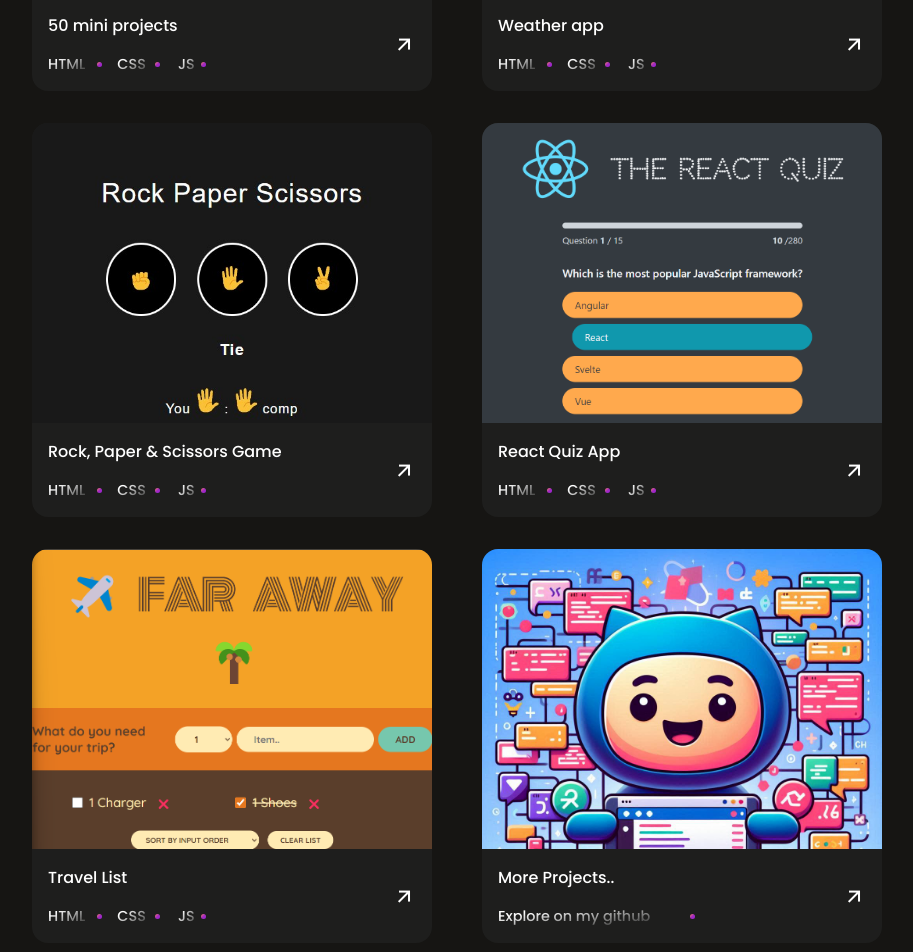
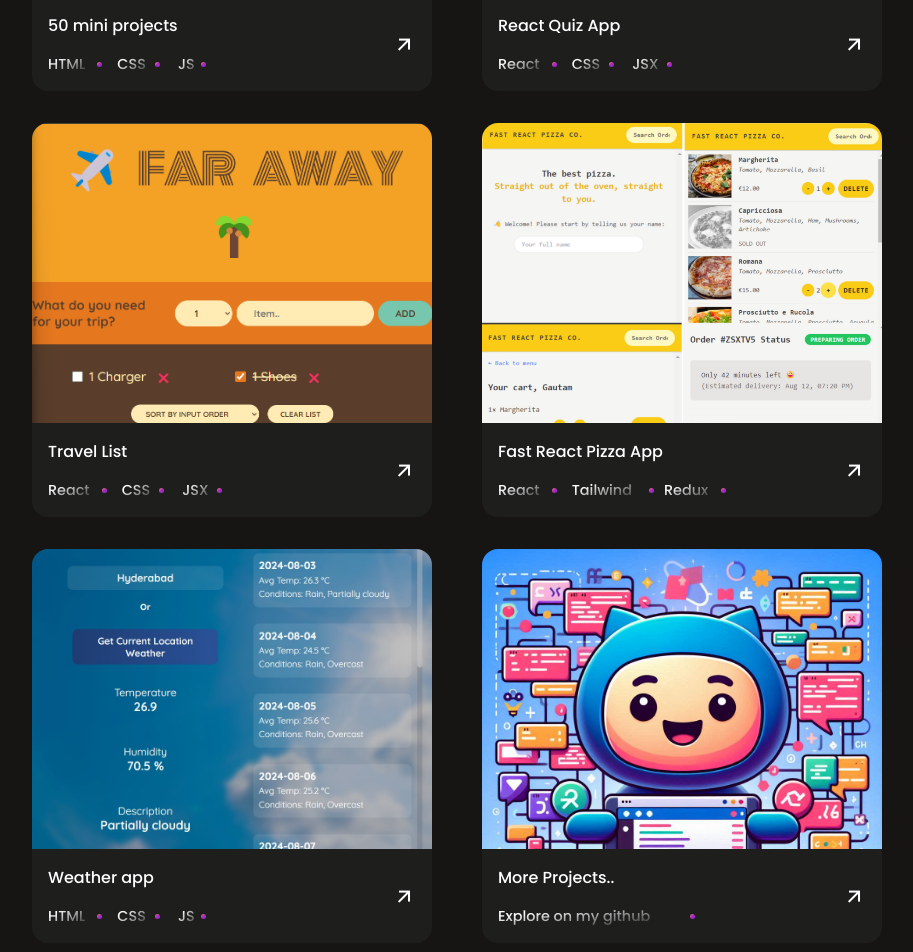
Before and after one commit to Gautamp11/responsive-portfolio, a plain HTML site: page index.html in a window 1280 px wide. Shown: the part 1450-2402 px from the top of the page, without its empty margins (183-1096 px from the left). Drawn offline with nearby package versions, Linux system fonts and the light colour scheme.

Commit message:
added new project fast react pizza

```diff
--- a/index.html
+++ b/index.html
@@ -80,7 +80,22 @@
     <section class="section__container project__container" id="project">
       <h2>PROJECTS</h2>
       <div class="project__grid">
+<!--         <div class="project__card">
+          <img src="assets/project-react-travel-list.png" alt="image">
+          <div class="project__card__details">
+            <p>This is a project</p>
+            <p>HTML, CSS and JS</p>
+          </div>
+
+        </div>
         <div class="project__card">
+          <img src="assets/project-react-travel-list.png" alt="image">
+          <div class="project__card__details">
+            <p>This is a project</p>
+            <p>HTML, CSS and JS</p>
+          </div>
+        </div> -->
+         <div class="project__card">
           <div class="project__image__container">
             <img src="assets/project-50-mini.jpeg" alt="project" />
           </div>
@@ -95,6 +110,67 @@
             </div>
             <a
               href="https://github.com/Gautamp11/50-projects-in-50-days"
+              target="_blank"
+              ><i class="ri-arrow-right-up-line"></i
+            ></a>
+          </div>
+        </div>
+
+        <div class="project__card">
+          <div class="project__image__container">
+            <img src="assets/project-react-quiz.png" alt="project" />
+          </div>
+          <div class="project__card__details">
+            <div>
+              <h4>React Quiz App</h4>
+              <div class="project-skills">
+                <span>React</span>
+                <span>CSS</span>
+                <span>JSX</span>
+              </div>
+            </div>
+            <a
+              href="https://github.com/Gautamp11/rock-paper-scissors-game"
+              target="_blank"
+              ><i class="ri-arrow-right-up-line"></i
+            ></a>
+          </div>
+        </div>
+        <div class="project__card">
+          <div class="project__image__container">
+            <img src="assets/project-react-travel-list.png" alt="project" />
+          </div>
+          <div class="project__card__details">
+            <div>
+              <h4>Travel List</h4>
+              <div class="project-skills">
+                <span>React</span>
+                <span>CSS</span>
+                <span>JSX</span>
+              </div>
+            </div>
+            <a
+              href="https://github.com/Gautamp11/rock-paper-scissors-game"
+              target="_blank"
+              ><i class="ri-arrow-right-up-line"></i
+            ></a>
+          </div>
+        </div>
+        <div class="project__card">
+          <div class="project__image__container">
+            <img src="assets/project-react-pizza-app.jpg" alt="project" />
+          </div>
+          <div class="project__card__details">
+            <div>
+              <h4>Fast React Pizza App</h4>
+              <div class="project-skills">
+                <span>React</span>
+                <span>Tailwind</span>
+                <span>Redux</span>
+              </div>
+            </div>
+            <a
+              href="https://github.com/Gautamp11/fast-react-pizza"
               target="_blank"
               ><i class="ri-arrow-right-up-line"></i
             ></a>
@@ -118,67 +194,6 @@
             ></a>
           </div>
         </div>
-        <div class="project__card">
-          <div class="project__image__container">
-            <img src="assets/project-rps.jpeg" alt="project" />
-          </div>
-          <div class="project__card__details">
-            <div>
-              <h4>Rock, Paper & Scissors Game</h4>
-              <div class="project-skills">
-                <span>HTML</span>
-                <span>CSS</span>
-                <span>JS</span>
-              </div>
-            </div>
-            <a
-              href="https://github.com/Gautamp11/rock-paper-scissors-game"
-              target="_blank"
-              ><i class="ri-arrow-right-up-line"></i
-            ></a>
-          </div>
-        </div>
-        <div class="project__card">
-          <div class="project__image__container">
-            <img src="assets/project-react-quiz.png" alt="project" />
-          </div>
-          <div class="project__card__details">
-            <div>
-              <h4>React Quiz App</h4>
-              <div class="project-skills">
-                <span>HTML</span>
-                <span>CSS</span>
-                <span>JS</span>
-              </div>
-            </div>
-            <a
-              href="https://github.com/Gautamp11/rock-paper-scissors-game"
-              target="_blank"
-              ><i class="ri-arrow-right-up-line"></i
-            ></a>
-          </div>
-        </div>
-        <div class="project__card">
-          <div class="project__image__container">
-            <img src="assets/project-react-travel-list.png" alt="project" />
-          </div>
-          <div class="project__card__details">
-            <div>
-              <h4>Travel List</h4>
-              <div class="project-skills">
-                <span>HTML</span>
-                <span>CSS</span>
-                <span>JS</span>
-              </div>
-            </div>
-            <a
-              href="https://github.com/Gautamp11/rock-paper-scissors-game"
-              target="_blank"
-              ><i class="ri-arrow-right-up-line"></i
-            ></a>
-          </div>
-        </div>
-
         <div class="project__card">
           <div class="project__image__container">
             <img src="assets/project-more.jpeg" alt="project" />
```
Also changed, not shown: styles.css (+46 -1 lines), assets/project-react-pizza-app.jpg (added).
